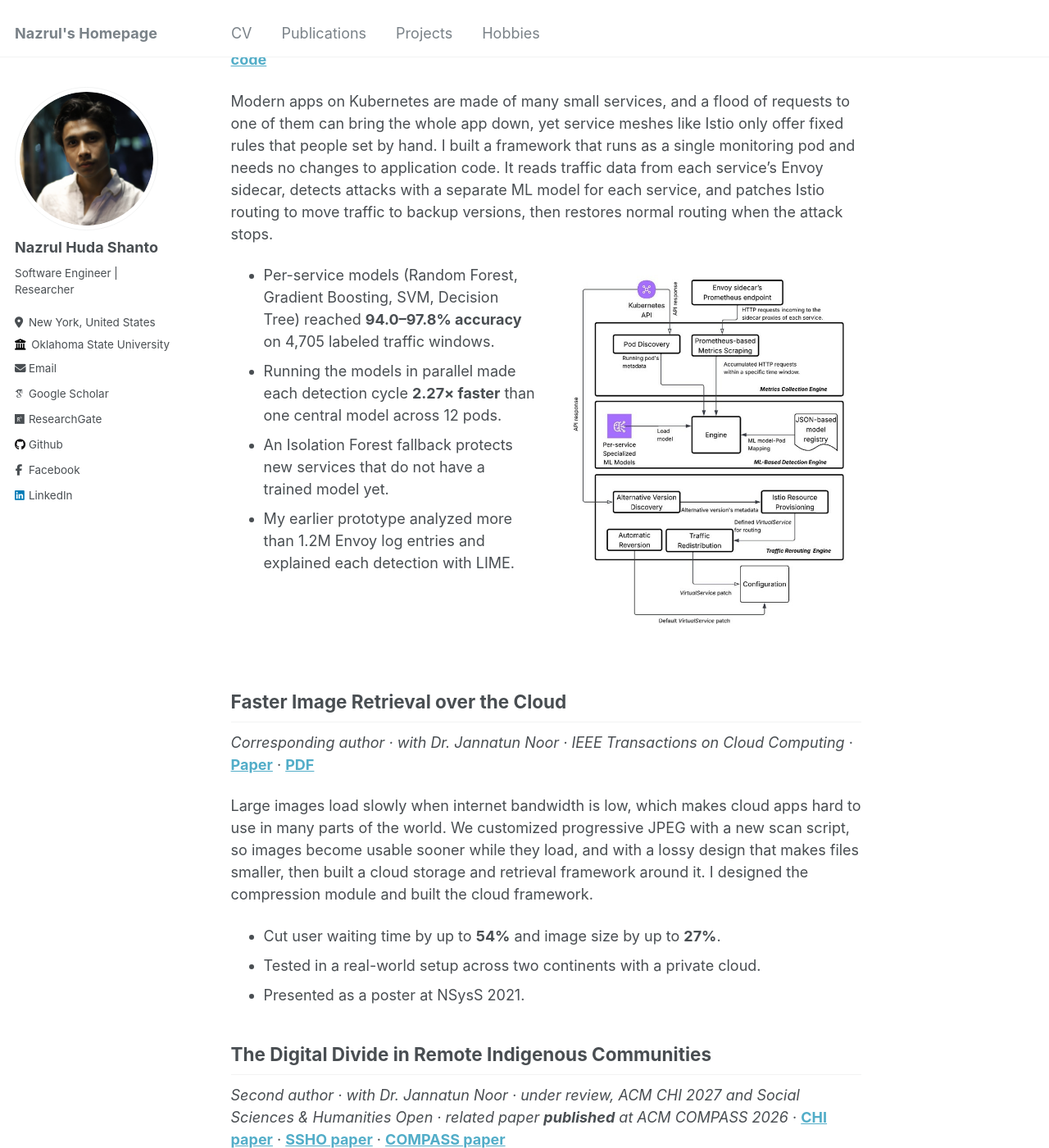
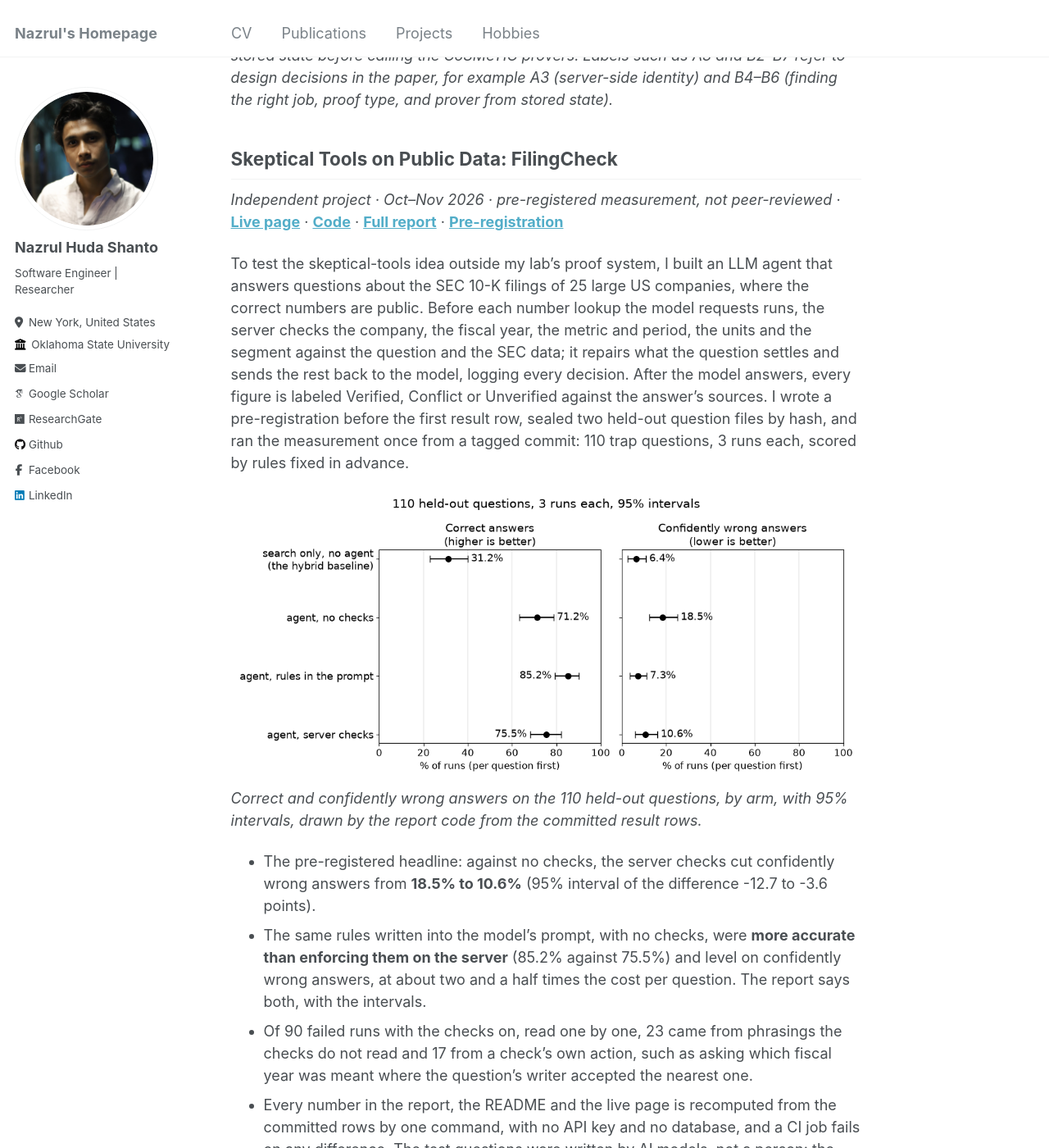
Before and after one commit to nazrulhuda/portfolio, a Jekyll site: the page built from _pages/about.md, in a window 1280 px wide and 1400 px high, scrolled down 3140 px. Shown: the whole window at 82% size. Built offline with Jekyll 4.4.1, drawn with Linux system fonts in a browser that asks for light colours; some web fonts are replaced; some of the changed text lies outside the part shown.

Commit message:
FilingCheck 1.0: the measured result, the summary chart and the report links

```diff
--- a/_pages/about.md
+++ b/_pages/about.md
@@ -10,13 +10,14 @@ redirect_from:
 
 I recently finished my **MS in Computer Science at Oklahoma State University** in May 2026, where I worked as a Graduate Research Assistant for more than two years. I am still working with [Dr. Paritosh Ramanan](https://ceat.okstate.edu/iem/people/ramanan-faculty-profile.html) in the [Distributed Intelligent Systems Lab](https://disys-lab.github.io/), where I built an LLM agent that lets people use zero-knowledge proof systems in plain language. I also worked with [Dr. Sharmin Jahan](https://experts.okstate.edu/sharmin.jahan), building an ML system that detects DDoS attacks on cloud services and responds to them automatically.
 
-Before my master's, I spent more than two years as an Undergraduate Research Assistant with [Dr. Jannatun Noor](https://sites.google.com/site/jannatun0abigzero/home) at BRAC University, working on faster image retrieval for cloud systems and leading fieldwork in remote Indigenous communities of Bangladesh. I also worked for a year as a software engineer, building an ML document-validation system for a mortgage-software product and the backend of a national government portal.
+Before my master's, I spent more than two years as an Undergraduate Research Assistant with [Dr. Jannatun Noor](https://sites.google.com/site/jannatun0abigzero/home) at BRAC University, working on faster image retrieval for cloud systems and leading fieldwork in remote Indigenous communities of Bangladesh. I also worked for a year as a software engineer, building an ML document-validation system for a mortgage-software product and the backend of a national government portal. Most recently I built and measured [FilingCheck](#skeptical-tools-on-public-data-filingcheck), an LLM agent over SEC filings that applies the same skeptical-tools idea to public data.
 
 **I am applying to Computer Science PhD programs for Fall 2027.**
 [CV](/files/Shanto_PhD_CV.pdf) · [Publications](/publications/) · [Projects](/projects/) · [Google Scholar](https://scholar.google.com/citations?user=N9aZcZYAAAAJ&hl=en) · [GitHub](https://github.com/nazrulhuda)
 
 ## News
 
+- **Nov 2026:** Launched FilingCheck 1.0, an LLM agent over SEC 10-K filings whose server checks every number lookup before it runs, with a pre-registered measurement on 110 sealed trap questions: the checks cut confidently wrong answers from 18.5% to 10.6%, and the same rules written into the prompt were more accurate still. [[Live page]](https://filingcheck.vercel.app) [[Code]](https://github.com/nazrulhuda/filingcheck) [[Report]](https://github.com/nazrulhuda/filingcheck/blob/v1.0/eval/results/2026-11-14_final_report.md)
 - **Nov 2026:** My first-author paper with Dr. Paritosh Ramanan, "Natural-Language Zero-Knowledge Verification via Skeptical MCP Tools", was accepted at IEEE BigData 2026. [[Paper]](https://github.com/disys-lab/Skeptical-MCP-For-zkSNARKs/blob/main/manuscript/Natural-Language-ZK-Verification-via-Skeptical-MCP-Tools.pdf) [[Code & data]](https://github.com/disys-lab/Skeptical-MCP-For-zkSNARKs)
 - **Oct 2026:** Released a 2-minute demo of the Prover Assistant, showing one of the bugs my skeptical tools fix. [[Video]](https://youtu.be/AQkmil7ZKEE)
 - **Oct 2026:** My pull request to the [CoSMeTIC](https://github.com/disys-lab/cosmetic) zkSNARK framework was merged, including a fix for a bug that reported every valid KS and LRT proof as failed.
@@ -49,6 +50,20 @@ Zero-knowledge proofs let a clinical study prove that its statistics are correct
 
 [![System architecture of the skeptical MCP agent](/images/skeptical_architecture.png){: .wide-shot}](/images/skeptical_architecture.png)
 *How it works: every tool call from the LLM agent passes through an interceptor that replaces any identity the model invents, and the MCP server checks the request against stored state before calling the CoSMeTIC provers. Labels such as A3 and B2–B7 refer to design decisions in the paper, for example A3 (server-side identity) and B4–B6 (finding the right job, proof type, and prover from stored state).*
+
+## Skeptical Tools on Public Data: FilingCheck
+
+*Independent project · Oct–Nov 2026 · pre-registered measurement, not peer-reviewed* · [**Live page**](https://filingcheck.vercel.app) · [**Code**](https://github.com/nazrulhuda/filingcheck) · [**Full report**](https://github.com/nazrulhuda/filingcheck/blob/v1.0/eval/results/2026-11-14_final_report.md) · [**Pre-registration**](https://github.com/nazrulhuda/filingcheck/blob/v1.0/eval/PREREGISTRATION.md)
+
+To test the skeptical-tools idea outside my lab's proof system, I built an LLM agent that answers questions about the SEC 10-K filings of 25 large US companies, where the correct numbers are public. Before each number lookup the model requests runs, the server checks the company, the fiscal year, the metric and period, the units and the segment against the question and the SEC data; it repairs what the question settles and sends the rest back to the model, logging every decision. After the model answers, every figure is labeled Verified, Conflict or Unverified against the answer's sources. I wrote a pre-registration before the first result row, sealed two held-out question files by hash, and ran the measurement once from a tagged commit: 110 trap questions, 3 runs each, scored by rules fixed in advance.
+
+[![Correct answers and confidently wrong answers on the 110 held-out questions, for search only, the agent with no checks, the agent with the rules in the prompt, and the agent with the server checks, each with its 95% interval](/images/filingcheck_summary.png){: .wide-shot}](/images/filingcheck_summary.png)
+*Correct and confidently wrong answers on the 110 held-out questions, by arm, with 95% intervals, drawn by the report code from the committed result rows.*
+
+- The pre-registered headline: against no checks, the server checks cut confidently wrong answers from **18.5% to 10.6%** (95% interval of the difference -12.7 to -3.6 points).
+- The same rules written into the model's prompt, with no checks, were **more accurate than enforcing them on the server** (85.2% against 75.5%) and level on confidently wrong answers, at about two and a half times the cost per question. The report says both, with the intervals.
+- Of 90 failed runs with the checks on, read one by one, 23 came from phrasings the checks do not read and 17 from a check's own action, such as asking which fiscal year was meant where the question's writer accepted the nearest one.
+- Every number in the report, the README and the live page is recomputed from the committed rows by one command, with no API key and no database, and a CI job fails on any difference. The test questions were written by AI models, not a person; the limits are listed in the README.
 
 ## Automatic DDoS Defense for Cloud Service Meshes
 
```
Also changed, not shown: _pages/projects.md (+1 -1 lines), images/filingcheck_summary.png (added).
